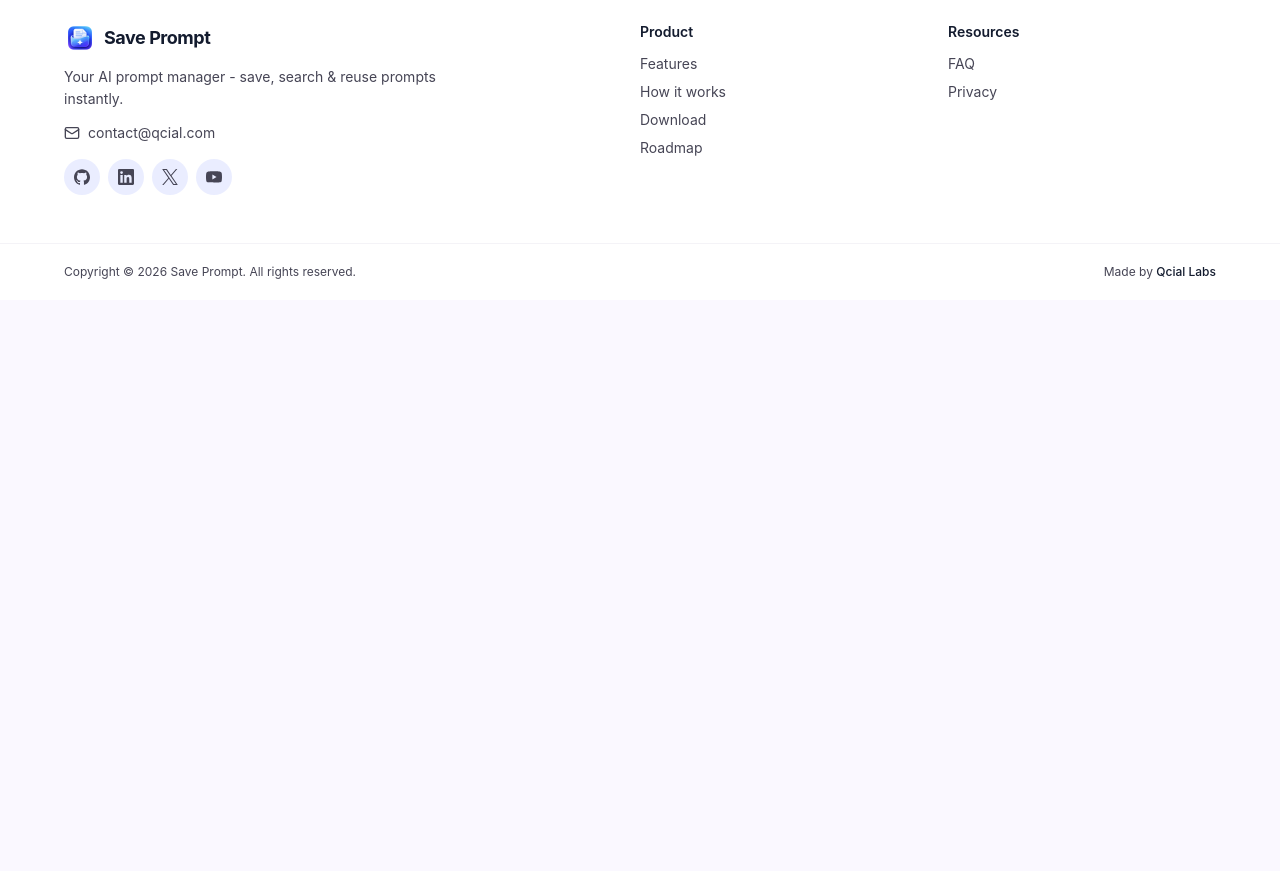
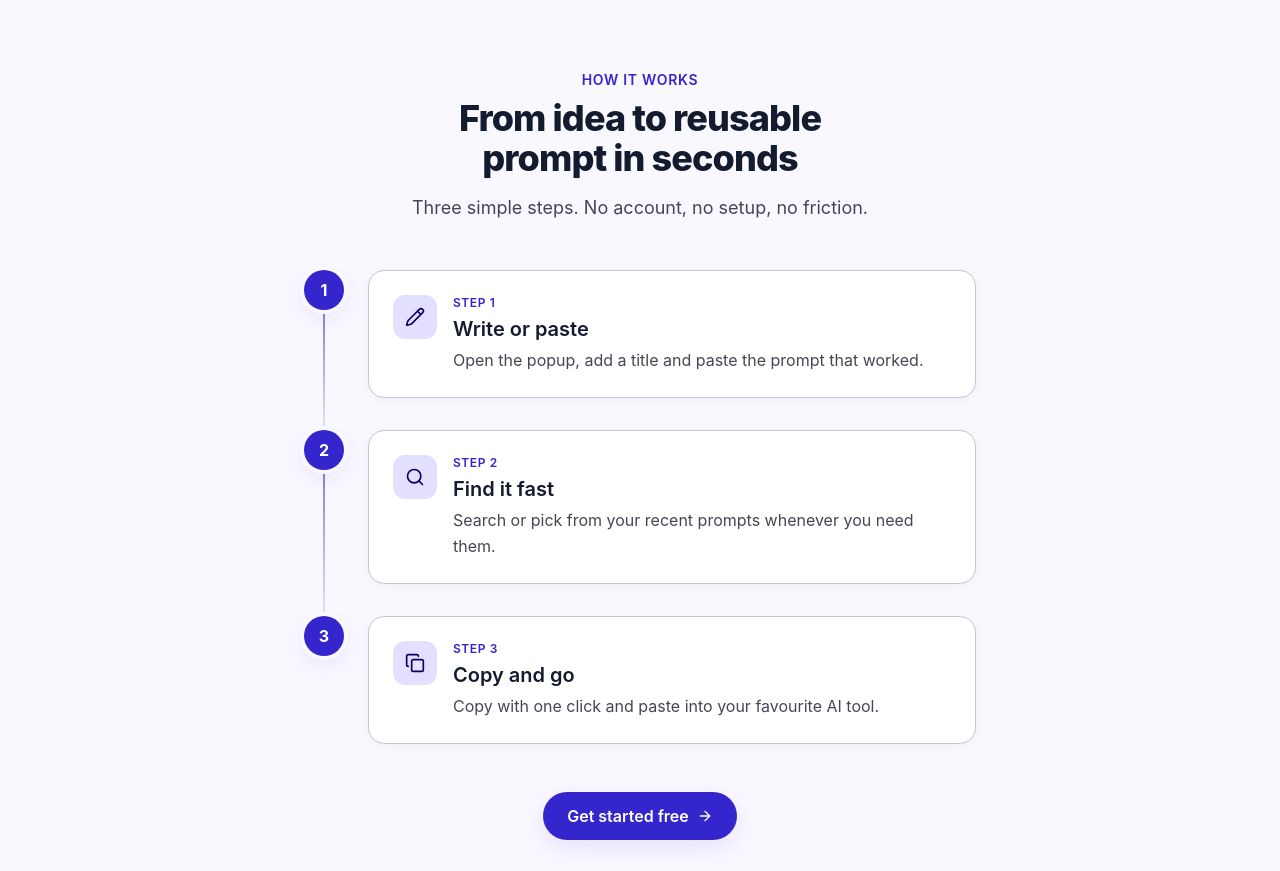
Before and after one commit to qcialdotcom/save-prompt, an Astro site in the folder website/: page / in a window 1280 px wide. Shown: the part 1669-2540 px from the top of the page. Before the commit the page ends 1969 px from the top, so only its background shows below. Built offline with nearby package versions, Linux system fonts and the light colour scheme; Astro itself is replaced by a stand-in of ours.

Commit message:
feat: add HowItWorks component and integrate it into the main page layout feat: define STEPS content with icons for the HowItWorks component style: enable smooth scrolling behavior for better user experience

```diff
--- /dev/null
+++ b/website/src/components/how-it-works.astro
@@ -0,0 +1,72 @@
+---
+// src/components/how-it-works.astro
+import { DOWNLOAD_ROUTE } from "@/configs/routes";
+import { STEPS } from "@/configs/content";
+import { ArrowRight, Copy, Pencil, Search } from "@lucide/astro";
+
+const ICONS = { pencil: Pencil, search: Search, copy: Copy } as const;
+---
+
+<section
+  id="how-it-works"
+  aria-labelledby="how-title"
+  class="scroll-mt-16 border-t border-outline-variant/30 bg-surface py-16 sm:py-24"
+>
+  <div class="mx-auto w-full max-w-300 px-4 sm:px-6">
+    <div class="mx-auto mb-12 max-w-2xl text-center">
+      <p class="text-sm font-semibold uppercase tracking-wider text-primary">How it works</p>
+      <h2 id="how-title" class="mt-2 text-balance text-3xl font-extrabold tracking-tight text-on-surface sm:text-4xl">
+        From idea to reusable prompt in seconds
+      </h2>
+      <p class="mt-4 text-pretty text-base text-on-surface-variant sm:text-lg">
+        Three simple steps. No account, no setup, no friction.
+      </p>
+    </div>
+
+    <ol class="mx-auto flex max-w-2xl flex-col">
+      {
+        STEPS.map((step, i) => {
+          const Icon = ICONS[step.icon as keyof typeof ICONS];
+          const isLast = i === STEPS.length - 1;
+          return (
+            <li class="relative flex gap-4 pb-8 last:pb-0 sm:gap-6">
+              {!isLast && (
+                <span
+                  aria-hidden="true"
+                  class="absolute bottom-0 left-5 top-10 w-0.5 -translate-x-1/2 rounded-full bg-linear-to-b from-primary/60 to-outline-variant/40"
+                />
+              )}
+
+              <span class="relative z-10 inline-flex size-10 shrink-0 items-center justify-center rounded-full bg-primary text-base font-bold text-on-primary shadow-[0_8px_24px_var(--color-shadow-primary)] ring-4 ring-surface">
+                {i + 1}
+              </span>
+
+              <div class="group min-w-0 flex-1 rounded-2xl border border-outline-variant bg-surface-container-lowest p-5 shadow-[0_2px_8px_var(--color-shadow-soft)] transition-all duration-200 hover:-translate-y-1 hover:border-primary/40 hover:shadow-[0_12px_28px_var(--color-shadow-primary)] sm:p-6">
+                <div class="flex items-start gap-4">
+                  <span class="inline-flex size-11 shrink-0 items-center justify-center rounded-xl bg-primary-fixed text-on-primary-fixed transition-colors duration-200 group-hover:bg-primary group-hover:text-on-primary">
+                    {Icon && <Icon class="size-5" />}
+                  </span>
+                  <div class="min-w-0">
+                    <p class="text-xs font-semibold uppercase tracking-wider text-primary">Step {i + 1}</p>
+                    <h3 class="mt-1 text-lg font-semibold text-on-surface sm:text-xl">{step.title}</h3>
+                    <p class="mt-1 text-sm leading-relaxed text-on-surface-variant sm:text-base">{step.text}</p>
+                  </div>
+                </div>
+              </div>
+            </li>
+          );
+        })
+      }
+    </ol>
+
+    <div class="mt-12 flex justify-center">
+      <a
+        href={DOWNLOAD_ROUTE.path}
+        class="inline-flex min-h-12 items-center justify-center gap-2 rounded-full bg-primary px-6 font-semibold text-on-primary no-underline shadow-[0_8px_24px_var(--color-shadow-primary)] transition-opacity hover:opacity-90"
+      >
+        Get started free
+        <ArrowRight class="size-4" />
+      </a>
+    </div>
+  </div>
+</section>
--- a/website/src/configs/content.ts
+++ b/website/src/configs/content.ts
@@ -47,14 +47,17 @@ export const FEATURES = [
 
 export const STEPS = [
   {
+    icon: "pencil",
     title: "Write or paste",
     text: "Open the popup, add a title and paste the prompt that worked.",
   },
   {
+    icon: "search",
     title: "Find it fast",
     text: "Search or pick from your recent prompts whenever you need them.",
   },
   {
+    icon: "copy",
     title: "Copy and go",
     text: "Copy with one click and paste into your favourite AI tool.",
   },
--- a/website/src/pages/index.astro
+++ b/website/src/pages/index.astro
@@ -3,6 +3,7 @@
 
 import Features from "@/components/features.astro";
 import Hero from "@/components/hero.astro";
+import HowItWorks from "@/components/how-it-works.astro";
 import Main from "@/layouts/main.astro";
 ---
 
@@ -10,5 +11,6 @@ import Main from "@/layouts/main.astro";
   <Fragment slot="content">
     <Hero />
     <Features />
+    <HowItWorks />
   </Fragment>
 </Main>
--- a/website/src/styles/global.css
+++ b/website/src/styles/global.css
@@ -158,3 +158,7 @@
   scrollbar-width: thin;
   scrollbar-color: var(--color-outline) transparent;
 }
+
+html {
+  scroll-behavior: smooth;
+}
```
